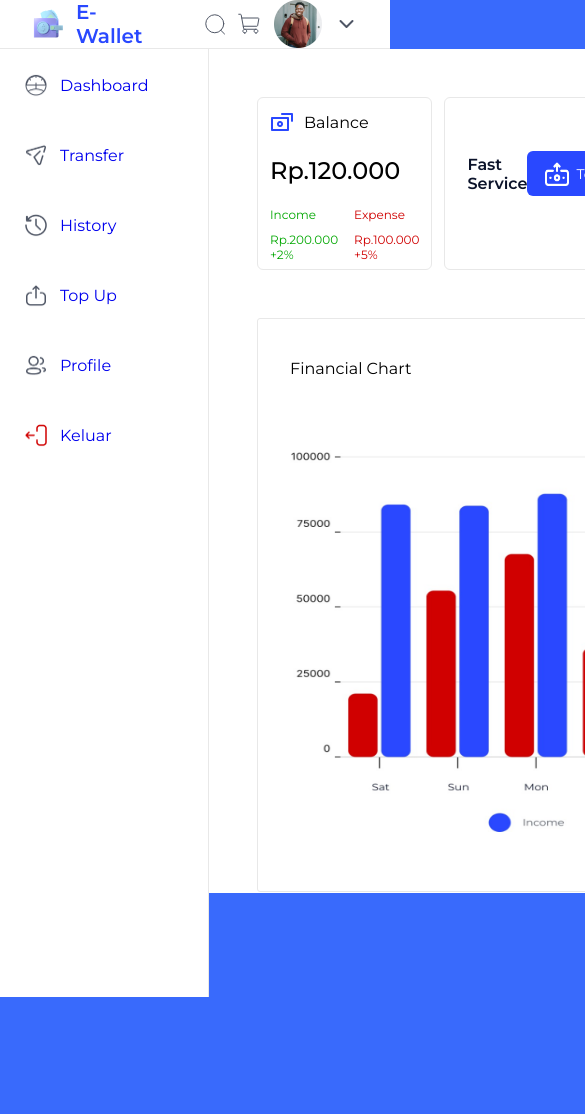
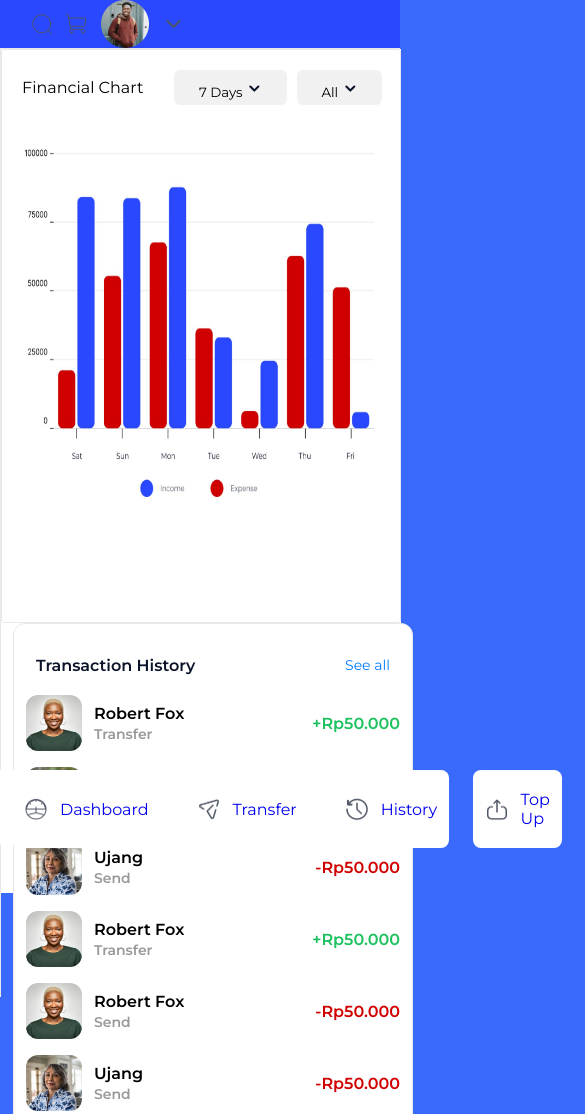
Before and after one commit to HN721/fgo24-css-slicing, a plain HTML site: page src/Dashboard/dashboard.html in a window 390 px wide. Shown: the top 1114 px of the page, 585 px wide, since content can reach past the window. Before the commit the page ends 997 px from the top, so only its background shows below. Drawn offline with Linux system fonts and the light colour scheme; files that its build step writes are made by us from their sources; a web font is replaced by a local one.

Commit message:
feat: add responsive v1 for dashboard page

```diff
--- a/src/Dashboard/style.css
+++ b/src/Dashboard/style.css
@@ -1154,8 +1154,66 @@ padding: 32px;
   font-weight: 500;
   font-size: 12px;
 }
-@media only screen and (max-width: 780px) {
+@media only screen and (max-width: 768px) {
+
+body{
+  width: 400px;
+  height: 1067px;
+}
 .navbar{
+  background-color: #2948FF;
+  height: 138px;
+}
+.logo{
+  display: none;
+}
+.content{
+  display: flex;
+  flex-direction: column;
+}
+.trans{
+  width: 400px;
+}
+.chart{
+  display: flex;
+  flex-direction: column;
 
 }
+.chart-child{
+  width: 400px;
+  margin: 0;
+  border: 1px solid #E8E8E8;
+  border-radius: 3px;
 }
+.cart{
+  width: 400px;
+  padding: 20px 20px;
+  display: flex;
+  justify-content: space-between;
+  align-items: center;
+}
+.grafik{
+  width: 400px;
+  padding: 22px;
+}
+.grafik > img{
+  width: 350px;
+  height: 350px;
+}
+.content-left{
+  display: none;
+}
+
+.sidebar-link{
+  display: flex;
+  padding: 0;
+  gap: 0;
+  background-color: white;
+  flex-direction: row;
+  width: 400px;
+  height: 74px;
+  position: fixed;
+  bottom: 0;
+}
+
+}
```
